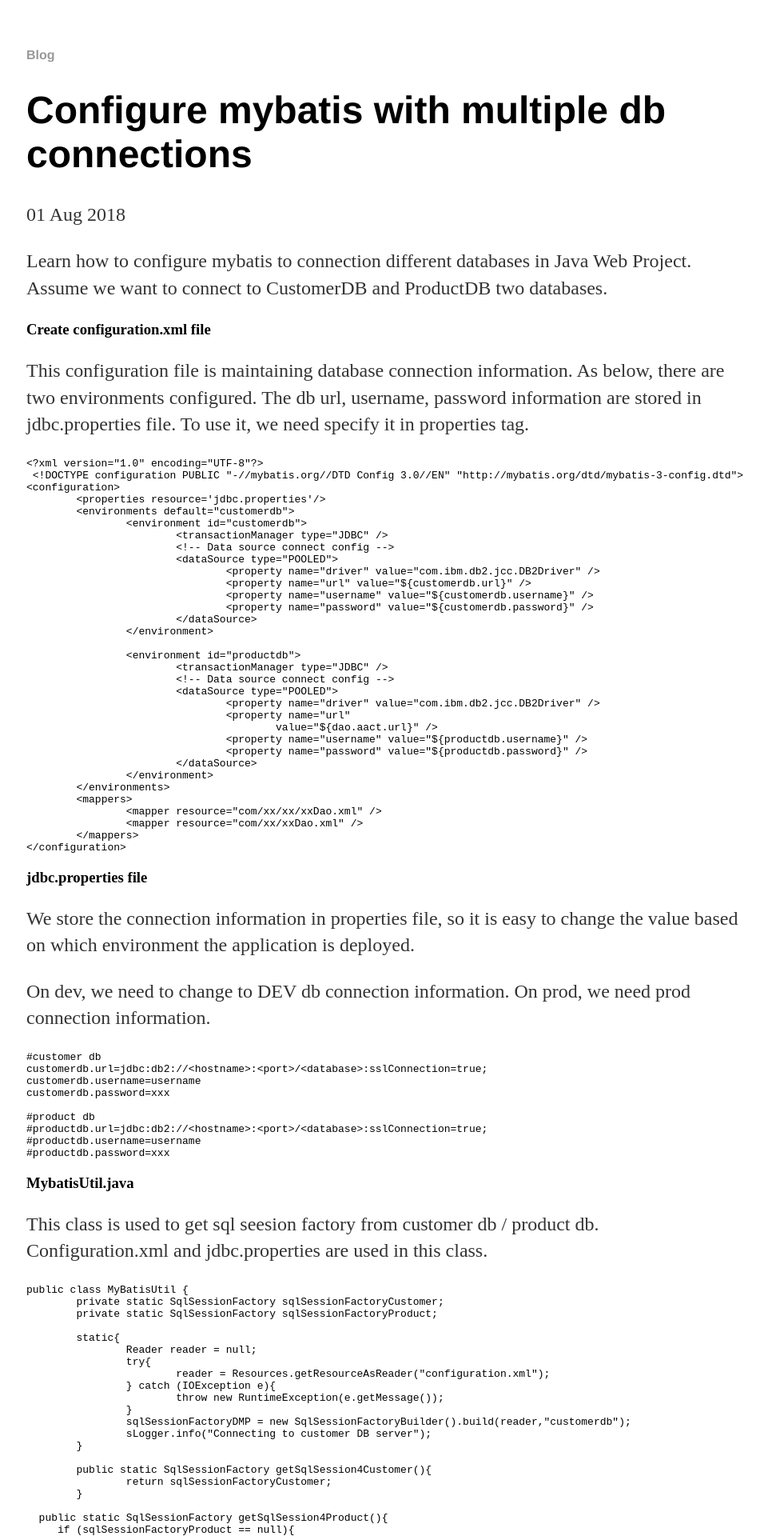
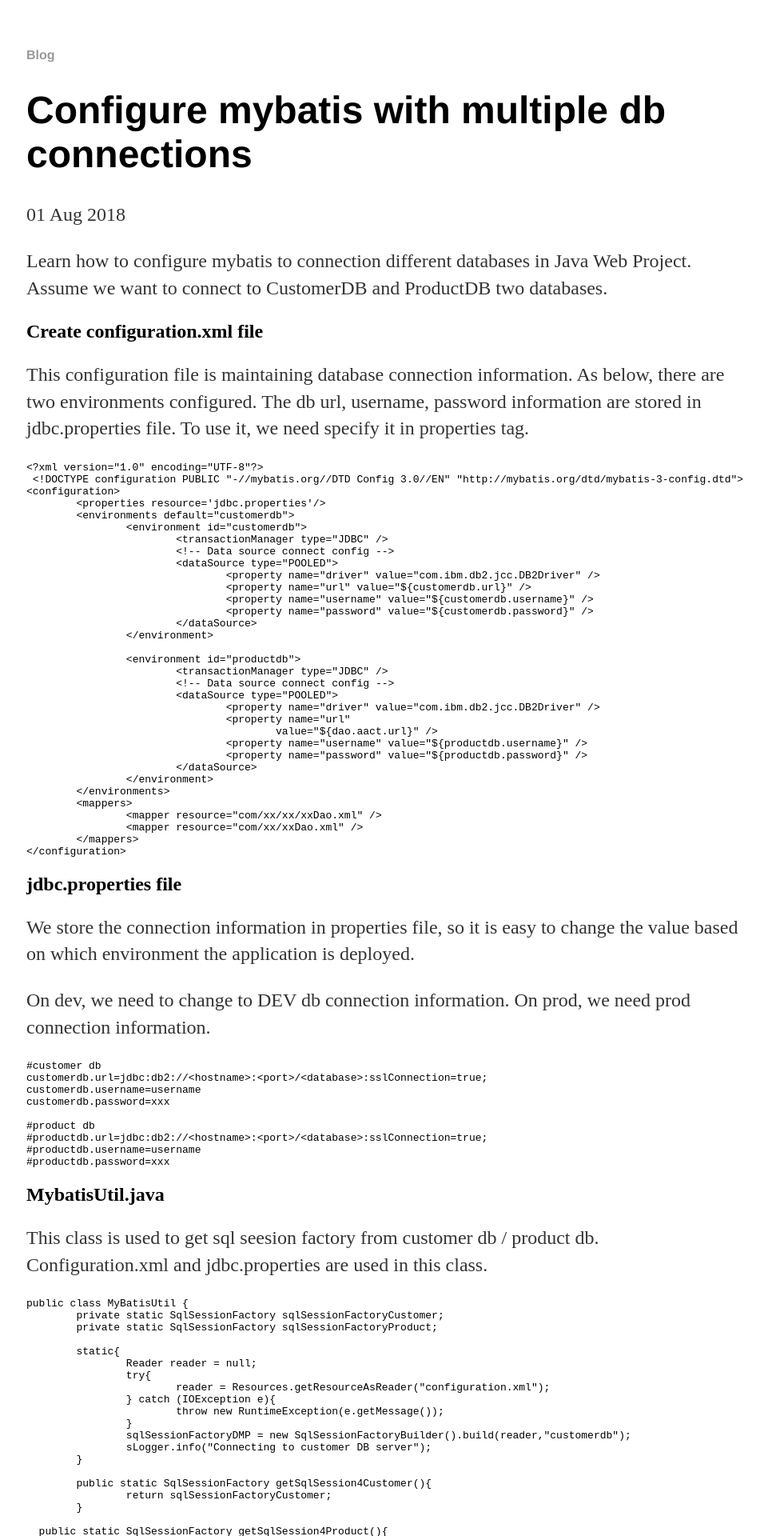
Before and after one commit to BigLynn/biglynn.github.io, a Jekyll site: the page built from _posts/2018-08-01-Configure-mybatis-with-multiple-db-connection.md, in a window 1280 px wide. Shown: the top 1920 px of the page at 80% size, without its empty margins (159-1120 px from the left). Built offline with Jekyll 4.4.1, drawn with Linux system fonts in a browser that asks for light colours.

````diff
--- a/_posts/2018-08-01-Configure-mybatis-with-multiple-db-connection.md
+++ b/_posts/2018-08-01-Configure-mybatis-with-multiple-db-connection.md
@@ -7,7 +7,7 @@ date: 2018-08-01
 Learn how to configure mybatis to connection different databases in Java Web Project.
 Assume we want to connect to CustomerDB and ProductDB two databases.
 
-### Create configuration.xml file
+## Create configuration.xml file
 <p>This configuration file is maintaining database connection information. As below, there are two environments configured. The db url, username, password information are stored in jdbc.properties file. To use it, we need specify it in properties tag.</p>
 ```
 <?xml version="1.0" encoding="UTF-8"?>
@@ -45,7 +45,7 @@ Assume we want to connect to CustomerDB and ProductDB two databases.
 </configuration>
 ```
 
-### jdbc.properties file
+## jdbc.properties file
 <p>We store the connection information in properties file, so it is easy to change the value based on which environment the application is deployed.</p>
 <p>On dev, we need to change to DEV db connection information. On prod, we need prod connection information. </p>
 ```
@@ -61,7 +61,7 @@ customerdb.password=xxx
 ```
 
 
-### MybatisUtil.java
+## MybatisUtil.java
 <p>This class is used to get sql seesion factory from customer db / product db. Configuration.xml and jdbc.properties are used in this class.</p>
 ```
 public class MyBatisUtil {
@@ -91,11 +91,11 @@ public class MyBatisUtil {
 	}
 ```
 
-### DAO interface class
+## DAO interface class
 omit
-### DAO mapping xml
+## DAO mapping xml
 omit
-### Service class
+## Service class
 <p>Service class is where the dao interface are really used and called.</p>
 ```
 public int getCustomerNum(){
````
